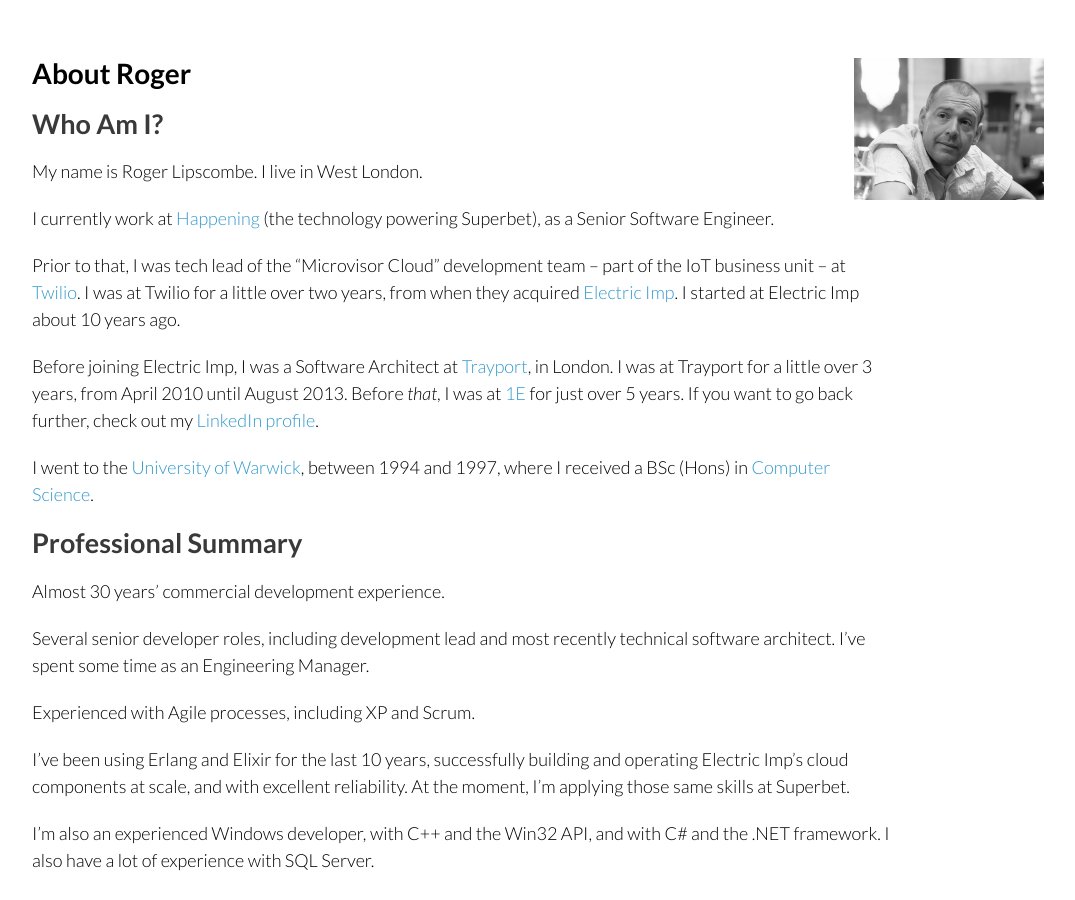
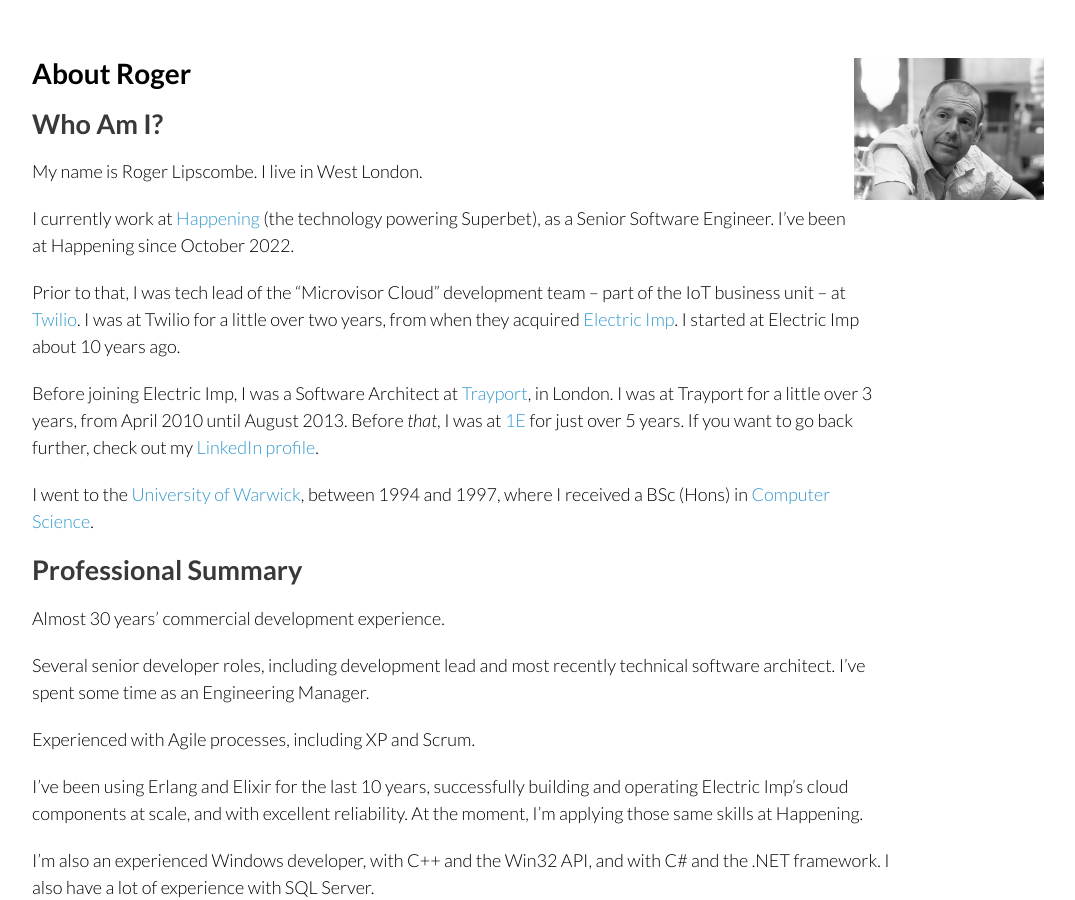
Before and after one commit to rlipscombe/rlipscombe.github.io, a Jekyll site: the page built from index.md, in a window 1280 px wide and 900 px high. Shown: the whole window, without its empty margins (178-1253 px from the left). Built offline with Jekyll 4.4.1, drawn with Linux system fonts in a browser that asks for light colours.

Commit message:
Superbet is now Happening

```diff
--- a/index.md
+++ b/index.md
@@ -9,7 +9,8 @@
 
 My name is Roger Lipscombe. I live in West London.
 
-I currently work at [Happening](https://happening.xyz) (the technology powering Superbet), as a Senior Software Engineer.
+I currently work at [Happening](https://happening.xyz) (the technology powering Superbet), as a Senior Software
+Engineer. I've been at Happening since October 2022.
 
 Prior to that, I was tech lead of the "Microvisor Cloud" development team -- part of the IoT business unit -- at
 [Twilio](https://twilio.com). I was at Twilio for a little over two years, from when they acquired
@@ -32,7 +33,7 @@
 Experienced with Agile processes, including XP and Scrum.
 
 I've been using Erlang and Elixir for the last 10 years, successfully building and operating Electric Imp's cloud
-components at scale, and with excellent reliability. At the moment, I'm applying those same skills at Superbet.
+components at scale, and with excellent reliability. At the moment, I'm applying those same skills at Happening.
 
 I'm also an experienced Windows developer, with C++ and the Win32 API, and with C# and the .NET framework. I also have a
 lot of experience with SQL Server.
```
